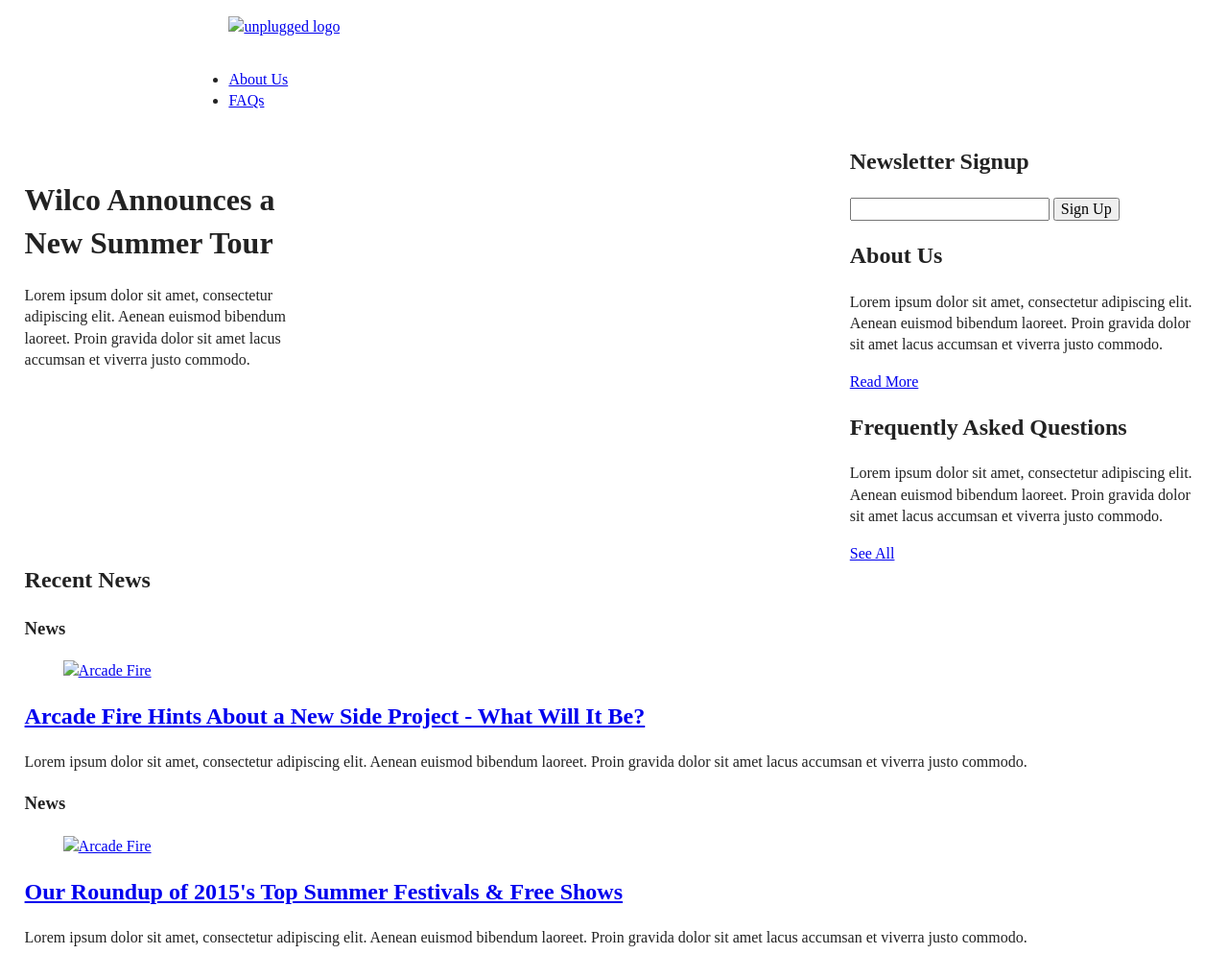
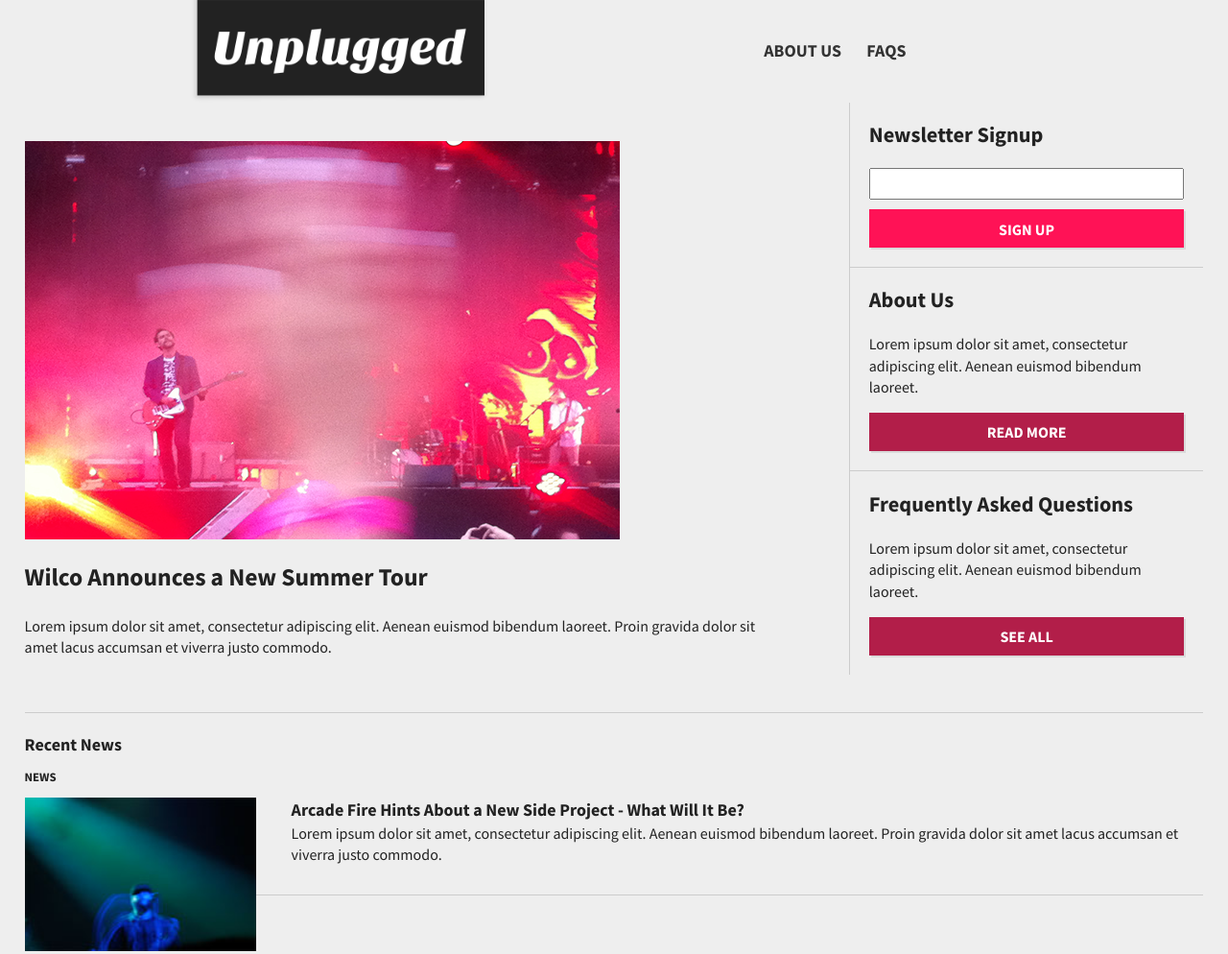
Before and after one commit to mrsgoding/unplugged, a plain HTML site: page index.html in a window 1280 px wide. Shown: the top 994 px of the page at 96% size. Drawn offline with nearby package versions, Linux system fonts and the light colour scheme.

Commit message:
unplugged update

```diff
--- a/css/main.css
+++ b/css/main.css
@@ -97,13 +97,104 @@
    Author's custom styles
    ========================================================================== */
 
+body, html {
+ font-family: 'Source Sans Pro', sans-serif;
+ font-size: 16px;
+ color: #222;
+ background-color: #eee;
+ -webkit-font-smoothing: antialiased;
+}
+
+a {
+ font-weight: 700;
+ color: #23a4cc;
+ text-decoration: none;
+}
+
+p {
+ font-size: 1em;
+ line-height: 1.4;
+}
+
+img {
+ width: 100%;
+ height: auto;
+}
+
+h1, h2, h3, h4 {
+ font-weight: 700;
+}
+
+h1 {
+ font-size:1.4em;
+ line-height: 1.6;
+}
+
+h2 {
+ font-size: 1em;
+}
+
+figure {
+ margin: 0;
+}
+
+.btn {
+ background-color: #b21e49;
+ border: none;
+ color: #fff;
+ font-weight: 700;
+ text-transform: uppercase;
+ line-height: 2.5;
+ text-align: center;
+ box-shadow: 2px 2px 0px #DADADA;
+ height: 2.5em;
+ width: 100%;
+ display: block;
+}
+
+input.btn {
+ background-color: #ff1256;
+}
+
+.last-item {
+   border-bottom: none !important;
+}
+
 /* Header =========================== */
 .main-header {
+ width: 100%;
+ margin: auto;
+ background-color: #eee;
+}
+
+.logo {
+ width: 100%;
+ margin: 0 auto;
+}
+
+.logo img {
   width: 100%;
 }
 
 nav {
  width: 100%;
+}
+
+nav ul {
+  list-style: none;
+  padding: 0;
+}
+
+nav ul li {
+  border-bottom: 1px solid #ccc;
+  text-align: center;
+  padding: 15px 0;
+}
+
+nav ul li a {
+  font-size: 1.125em;
+  text-transform: uppercase;
+  color: #333;
 }
 
 /* Main Content =========================== */
@@ -118,12 +209,37 @@
 
 .top-story {
  width: 100%;
+ border-bottom: 1px solid #ccc;
+}
+
+.top-img {
+  width: 100%;
+  margin: 0;
+}
+
+.top-img img {
+  width: 100%;
 }
 
 /* Side Bar =========================== */
 
 .sidebar {
  width: 100%;
+}
+
+.sidebar-newsletter {
+  border-bottom: 1px solid #ccc;
+  padding: 0 10px 20px 10px;
+}
+
+.sidebar-newsletter input {
+  width: 100%;
+  box-sizing: border-box;
+}
+
+.sidebar-newsletter input[type="text"] {
+  margin-bottom: 10px;
+  padding: 5px 0;
 }
 
 .sidebar-about-us,
@@ -137,20 +253,118 @@
    width: 100%;
 }
 
+.feed p {
+ display: none;
+}
+
+.feed-item {
+  clear: both;
+  border-bottom: 1px solid #ccc;
+  padding-bottom: 15px;
+}
+
+.feed-type {
+  text-transform: uppercase;
+  font-size: 0.8em;
+}
+
+.feed-item h2 {
+  margin: 0;
+}
+
+.feed-item h2 a {
+   color: #222;
+}
+
 .feed-img {
  width: 45%;
+ float: left;
+ margin: 0;
+ padding-right: 3%;
 }
 
 /* ABOUT PAGE ================================ */
 
 .contact-info{
    width: 100%;
+   padding-top: 30px;
+}
+
+.contact-info ul {
+   list-style: none;
+   padding: 0;
+}
+
+.contact-info ul li {
+   display: inline-block;
+   vertical-align: top;
+}
+
+.strong {
+  font-weight: 700;
+}
+
+.mission {
+  width: 100%;
+}
+
+.team-member {
+  padding: 15px 0;
+  clear: both;
+}
+
+.team-img {
+  width: 40%;
+  padding-bottom: 40%;
+  float: left;
+  margin-right: 20px;
+  border: 1px solid #ccc;
+}
+
+.team-name {
+  margin-bottom: 0;
+}
+
+.team-title {
+  margin-top: 0;
+}
+
+.team-description {
+
+}
+
+#team-img-jack {
+  background: url('../img/team-jack.png') center no-repeat;
+  background-size: cover;
+}
+
+#team-img-lana {
+  background: url('../img/team-lana.png') center no-repeat;
+  background-size: cover;
+}
+
+#team-img-willow {
+  background: url('../img/team-willow.png') center no-repeat;
+  background-size: cover;
+}
+
+/* FAQ PAGE ================================ */
+.faqs-item {
+   border-bottom: 1px solid #cccccc;
+}
+
+.faqs-item h3 {
+   font-weight: 400;
 }
 
 /* Footer =========================== */
 footer {
  width: 100%;
  margin: auto;
+ border-top: 1px solid #ccc;
+ padding-top: 20px;
+ margin-top: 20px;
+ clear: both;
 }
 
 .footer-logo {
@@ -265,14 +479,33 @@
     float: left;
   }
 
+  .logo img {
+    max-width: 312px;
+  }
+
   nav {
     width: 60%;
     float: left;
   }
 
+  nav ul {
+    margin: 0;
+    padding: 40px 0;
+    text-align: center;
+  }
+
+  nav ul li {
+    display: inline;
+    padding: 0 2%;
+    border: none;
+    position: relative;
+  }
+
   /* Featured News Item =========================== */
   .top-story {
     width: 100%;
+    padding-top: 40px;
+    padding-bottom: 40px;
   }
 
   .top-img {
@@ -295,16 +528,27 @@
 
   .sidebar-about-us, .sidebar-faqs {
     display: block;
+    border-bottom: 1px solid #ccc;
+    padding: 0 10px 20px 10px;
   }
 
   /* News Feed Section =========================== */
   .feed {
     width: 60%;
     float: left;
+    border-right: 1px solid #ccc;
+  }
+
+  .feed h2 {
+    font-size: 1.125em;
   }
 
   .feed-img {
     width: 35%;
+  }
+
+  .feed-item {
+    padding-right: 20px;
   }
 
   .feed-info {
@@ -315,6 +559,27 @@
   .contact-info {
     width: 40%;
     float: left;
+  }
+
+  .mission {
+    border-top: 1px solid #ccc;
+    border-bottom: 1px solid #ccc;
+    padding: 15px 0;
+    clear: both;
+  }
+
+  .team {
+    padding-top: 15px;
+  }
+
+  .team-member {
+    padding: 15px 0;
+  }
+
+  .team-img {
+    width: 20%;
+    padding-bottom: 20%;
+    margin-right: 10%;
   }
 
   /* Footer =========================== */
@@ -328,44 +593,35 @@
 @media only screen and (min-width:940px) {
   /* Desktop styles here */
 
-  /* Header =========================== */
-  .main-header {
-    width: 100%;
-    margin: auto;
-    padding: 0 3%;
+  h1 {
+    font-size: 1.6em;
+    line-height: 1.8;
   }
 
-  .main-header .header-wrapper {
-    width: 94%;
-    max-width: 960px;
-    margin: 0 auto;
+  h2 {
+    font-size: 1.4em;
   }
 
-  .logo {
-    width: 37%;
-    float: left;
-  }
-
-  nav {
-    width: 63%;
-    float: left;
-  }
-
-
-/* Hero Area =========== */
-
-  .hero-area {
-    width: 100%;
-  }
   /* Featured News Item =========================== */
-
   .top-story {
     width: 65%;
     float: left;
+    border: none;
+    padding-right: 2%;
   }
 
   .top-img {
     width: 100%;
+    padding-bottom: 1em;
+  }
+
+  .top-img img {
+    max-width: 620px;
+  }
+
+  .top-info {
+    width: 100%;
+    float: none;
   }
 
   /* Side Bar =========================== */
@@ -373,18 +629,27 @@
     clear: none;
     width: 30%;
     float: right;
+    border-left: 1px solid #ccc;
   }
 
-  /* News Feed ==================== */
+  .sidebar-newsletter,
+  .sidebar-about-us,
+  .sidebar-faqs {
+    padding: 0 20px 20px 20px;
+  }
 
+  .sidebar-faqs {
+    border: none;
+  }
+
+  /* News/Reviews Feed Section =========================== */
   .feed {
     width: 100%;
     float: none;
     clear: both;
-  }
-
-  .feed-img {
-    width: 20%;
+    padding-top: 20px;
+    border-top: 1px solid #ccc;
+    border-right: none;
   }
 
   .feed p {
@@ -392,7 +657,33 @@
     margin-top: 0;
   }
 
+  .feed h2 {
+    margin: 0;
+  }
+
+  .feed-img {
+    width: 20%;
+  }
+
+  /* About Page ====================== */
+  .team-member {
+    padding:15px 0;
+  }
+
+  .team-img {
+    margin-right: 5%;
+  }
+
+  .team-name {
+    margin-top: 0;
+  }
+
+  .team-description {
+    display: block;
+  }
+
   /* Footer =========================== */
+
   .footer-logo {
     width: 20%;
   }
--- a/index.html
+++ b/index.html
@@ -13,6 +13,8 @@
   <link rel="apple-touch-icon" href="icon.png">
   <!-- Place favicon.ico in the root directory -->
 
+  <!-- Fonts -->
+  <link < href="https://fonts.googleapis.com/css?family=Source+Sans+Pro:400,400i,700,700i" rel="stylesheet">
   <link rel="stylesheet" href="css/normalize.css">
   <link rel="stylesheet" href="css/main.css">
 </head>
@@ -45,8 +47,9 @@
     <section class="hero-area">
 
       <article class="top-story">
+
         <figure class="top-img">
-
+          <img src="img/hero-homepage-img.png" alt="top image" />
         </figure>
         <header class="top-info">
           <h1>Wilco Announces a New Summer Tour</h1>
@@ -71,14 +74,14 @@
         <!-- about us -->
         <div class="sidebar-about-us">
           <h2>About Us</h2>
-          <p>Lorem ipsum dolor sit amet, consectetur adipiscing elit. Aenean euismod bibendum laoreet. Proin gravida dolor sit amet lacus accumsan et viverra justo commodo.</p>
+          <p>Lorem ipsum dolor sit amet, consectetur adipiscing elit. Aenean euismod bibendum laoreet. </p>
           <a href="about/index.html" class="btn">Read More</a>
         </div>
 
         <!-- faqs -->
         <div class="sidebar-faqs">
           <h2>Frequently Asked Questions</h2>
-          <p>Lorem ipsum dolor sit amet, consectetur adipiscing elit. Aenean euismod bibendum laoreet. Proin gravida dolor sit amet lacus accumsan et viverra justo commodo.</p>
+          <p>Lorem ipsum dolor sit amet, consectetur adipiscing elit. Aenean euismod bibendum laoreet. </p>
           <a href="faqs/index.html" class="btn">See All</a>
         </div>
 
@@ -94,7 +97,7 @@
       <article class="feed-item">
         <h3 class="feed-type">News</h3>
         <figure class="feed-img">
-          <a href="#"><img src="img/feed-1.png" alt="Arcade Fire" /></a>
+          <a href="#"><img src="img/feed-1.jpg" alt="Arcade Fire" /></a>
         </figure>
         <h2><a href="#">Arcade Fire Hints About a New Side Project - What Will
           It Be?</a></h2>
@@ -104,7 +107,7 @@
       <article class="feed-item">
         <h3 class="feed-type">News</h3>
         <figure class="feed-img">
-          <a href="#"><img src="img/feed-1.png" alt="Arcade Fire" /></a>
+          <a href="#"><img src="img/feed-2.jpg" alt="2015 Summer Festivals" /></a>
         </figure>
         <h2><a href="#">Our Roundup of 2015's Top Summer Festivals & Free Shows</a></h2>
         <p>Lorem ipsum dolor sit amet, consectetur adipiscing elit. Aenean euismod bibendum laoreet. Proin gravida dolor sit amet lacus accumsan et viverra justo commodo.</p>
@@ -113,7 +116,7 @@
       <article class="feed-item">
         <h3 class="feed-type">News</h3>
         <figure class="feed-img">
-          <a href="#"><img src="img/feed-1.png" alt="Arcade Fire" /></a>
+          <a href="#"><img src="img/feed-3.jpg" alt="Laura Marling and Johnny" /></a>
         </figure>
         <h2><a href="#">Laura Marling and Johnny Are Teaming Up Again - Will it be an Album or a Single</a></h2>
         <p>Lorem ipsum dolor sit amet, consectetur adipiscing elit. Aenean euismod bibendum laoreet. Proin gravida dolor sit amet lacus accumsan et viverra justo commodo.</p>
@@ -122,7 +125,7 @@
       <article class="feed-item">
         <h3 class="feed-type">News</h3>
         <figure class="feed-img">
-          <a href="#"><img src="img/feed-1.png" alt="Arcade Fire" /></a>
+          <a href="#"><img src="img/feed-4.jpg" alt="Mumford & Sons" /></a>
         </figure>
         <h2><a href="#">Mumford & Sons New Album "Wilder Mind" - Oh yes! or Oh No!?</a></h2>
         <p>Lorem ipsum dolor sit amet, consectetur adipiscing elit. Aenean euismod bibendum laoreet. Proin gravida dolor sit amet lacus accumsan et viverra justo commodo.</p>
@@ -131,16 +134,16 @@
       <article class="feed-item">
         <h3 class="feed-type">News</h3>
         <figure class="feed-img">
-          <a href="#"><img src="img/feed-1.png" alt="Arcade Fire" /></a>
+          <a href="#"><img src="img/feed-5.jpg" alt="Jose Gonzalez" /></a>
         </figure>
         <h2><a href="#">Jose Gonzalez's New Album  "Vestiges & Claws" - Hit or Miss?</a></h2>
         <p>Lorem ipsum dolor sit amet, consectetur adipiscing elit. Aenean euismod bibendum laoreet. Proin gravida dolor sit amet lacus accumsan et viverra justo commodo.</p>
       </article> <!-- feed item-->
 
-      <article class="feed-item">
+      <article  class ="last-item" class="feed-item">
         <h3 class="feed-type">News</h3>
         <figure class="feed-img">
-          <a href="#"><img src="img/feed-1.png" alt="Arcade Fire" /></a>
+          <a href="#"><img src="img/feed-6.jpg" alt="The National" /></a>
         </figure>
         <h2><a href="#">The National Surprises Us With a New Single - Will a New Album follow?</a></h2>
         <p>Lorem ipsum dolor sit amet, consectetur adipiscing elit. Aenean euismod bibendum laoreet. Proin gravida dolor sit amet lacus accumsan et viverra justo commodo.</p>
```
Also changed, not shown: about/index.html (+4 -4 lines), faqs/index.html (+1 -1 lines), img/feed-1.jpg (added), img/feed-2.jpg (added), img/feed-3.jpg (added), img/feed-4.jpg (added), img/feed-5.jpg (added), img/feed-6.jpg (added), img/hero-homepage-img.png (added), img/logo.png (added), img/team-jack.png (added), img/team-lana.png (added), img/team-willow.png (added), 1 other file. Lines whose indentation alone changed are shown as unchanged.
